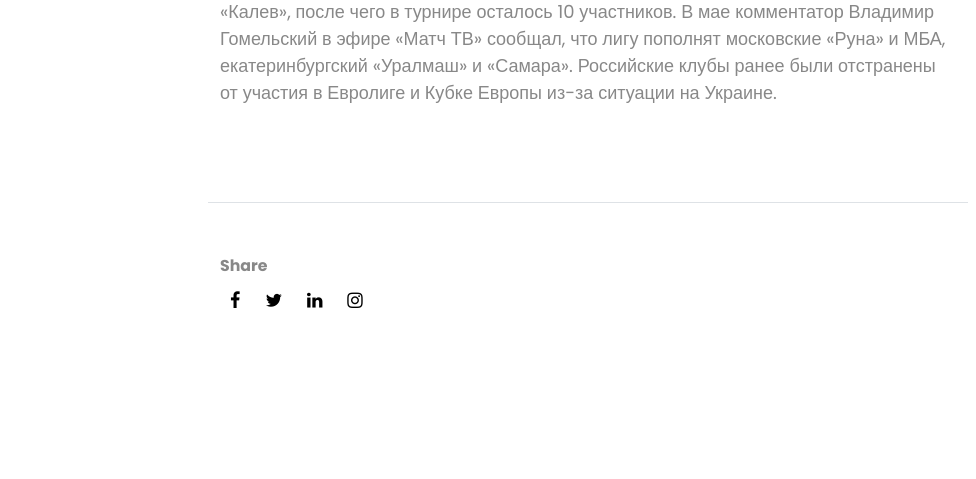
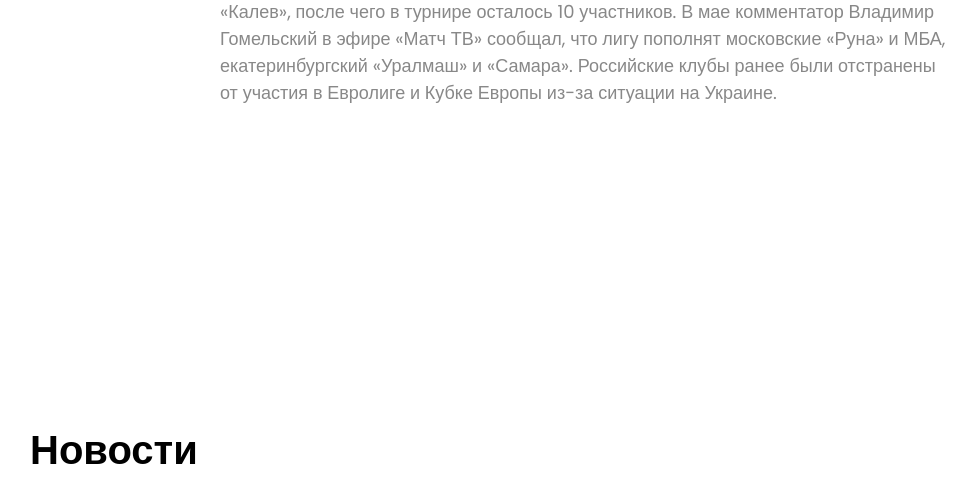
Before and after one commit to AbrorIT/azattyk, a Django app: page /news/14 in a window 1280 px wide. Shown: the part 694-1173 px from the top of the page, without its empty margins (52-1028 px from the left). Run offline with Django 4.2, Linux system fonts and the light colour scheme; data comes from the database, SQL or seed files in the repository; some libraries are stand-ins or nearby versions; some web fonts are replaced.

Commit message:
templates

```diff
--- a/templates/index.html
+++ b/templates/index.html
@@ -165,7 +165,7 @@
                             IT_RUN &copy;<script>document.write(new Date().getFullYear());</script>  <i class="icon-heart text-danger" aria-hidden="true"></i> <a href="https://colorlib.com" target="_blank" rel="nofollow noopener"></a>
                         </p>
                         <div class="d-block">
-                            <a href="#" class="m-2">Автор &amp; Султанов</a>
+                            <a href="https://www.instagram.com/abror_steep/" class="m-2">Автор &amp; Султанов</a>
                         </div>
                     </div>
                 </div>
--- a/templates/single.html
+++ b/templates/single.html
@@ -55,17 +55,7 @@
                             </div>
                             {% endfor %}
                         </div>
-                        <div class="row mt-5 pt-5 border-top">
-                            <div class="col-12">
-                                <span class="fw-bold text-black small mb-1">Share</span>
-                                <ul class="social list-unstyled">
-                                    <li><a href="{{ home.facebook }}"><span class="icon-facebook"></span></a></li>
-                                    <li><a href="{{ home.twitter }}"><span class="icon-twitter"></span></a></li>
-                                    <li><a href="{{ home.linkedin }}"><span class="icon-linkedin"></span></a></li>
-                                    <li><a href="{{ home.instagram }}"><span class="icon-instagram"></span></a></li>
-                                </ul>
-                            </div>
-                        </div>
+
                     </div>
                 </div>
             </div>
@@ -116,7 +106,7 @@
                             IT-RUN &copy;<script>document.write(new Date().getFullYear());</script>  <i class="icon-heart text-danger" aria-hidden="true"></i> <a href="https://colorlib.com" target="_blank" rel="nofollow noopener"></a>
                         </p>
                         <div class="d-block">
-                            <a href="#" class="m-2">Автор &amp; Султанов </a>/
+                            <a href="https://www.instagram.com/abror_steep/" class="m-2">Автор &amp; Султанов </a>/
                         </div>
                     </div>
                 </div>
```
Also changed, not shown: templates/search.html (+1 -18 lines).
